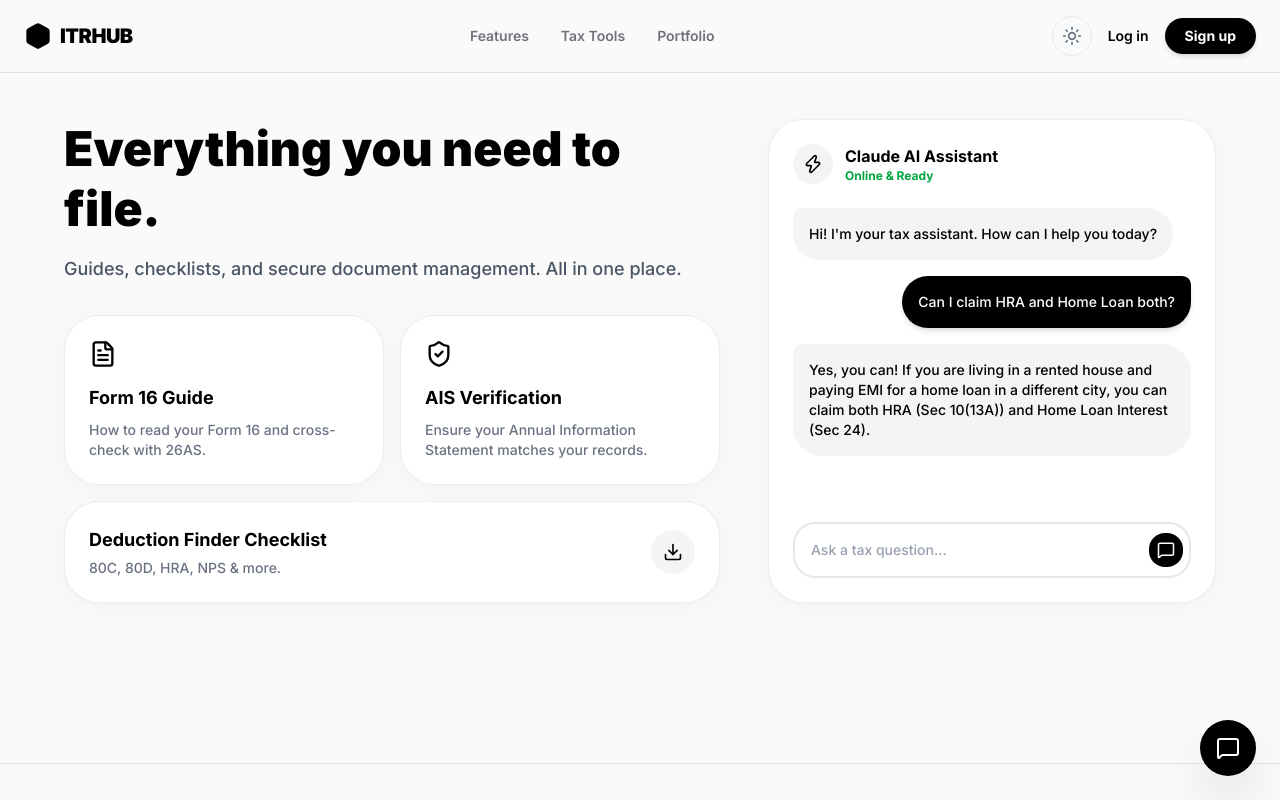
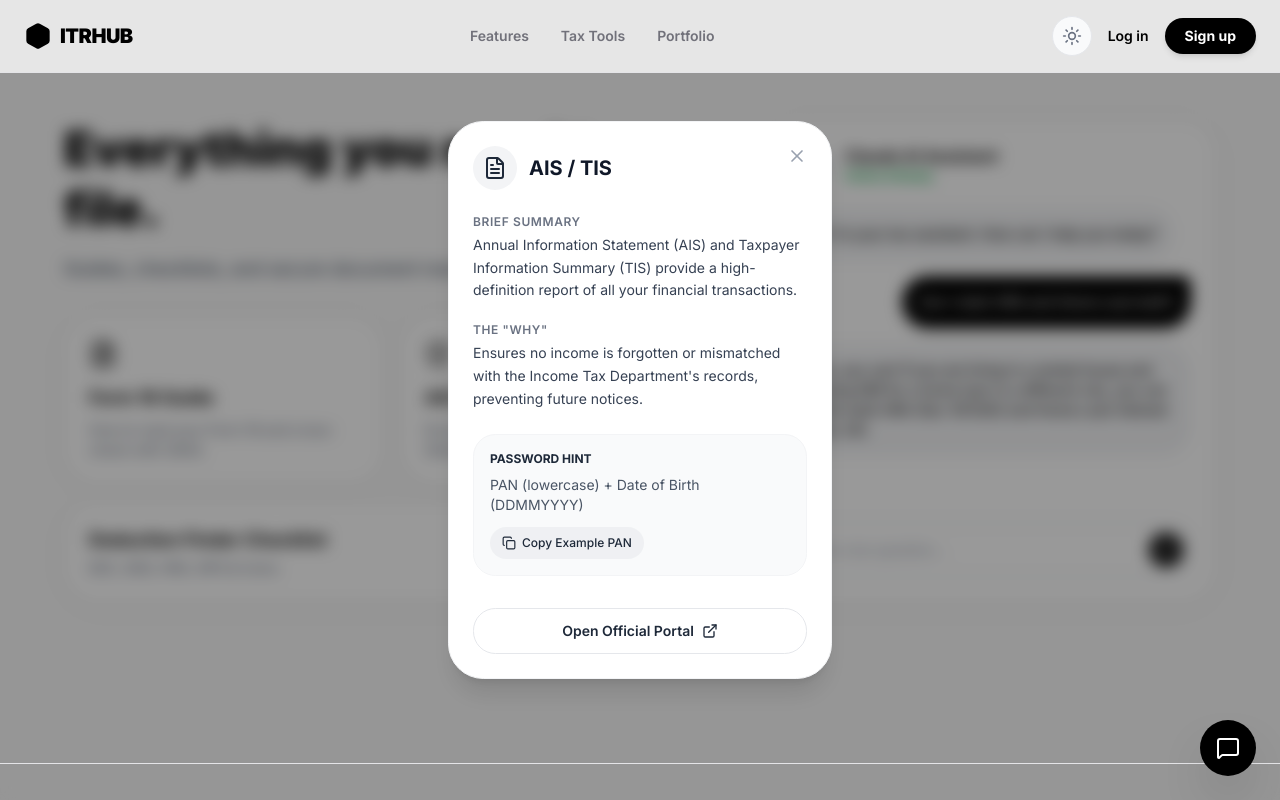
Before and after one commit to Vikas5426/ITRHUB, a Next.js app in the folder Frontend/: page / in a window 1280 px wide. Both pictures are taken after a click on the element 560 px from the left and 5456 px from the top of the page. Shown: the part 5056-5856 px from the top of the page. Built offline with nearby package versions, Linux system fonts and the light colour scheme.

Commit message:
feat: add tax calculator hook, resource overview component, and AIS/TIS modal UI

```diff
--- /dev/null
+++ b/Frontend/src/components/AisTisModal.tsx
@@ -0,0 +1,99 @@
+"use client";
+
+import React, { useState } from 'react';
+import { X, FileText, Copy, ExternalLink, Check } from 'lucide-react';
+
+interface AisTisModalProps {
+  isOpen: boolean;
+  onClose: () => void;
+}
+
+export function AisTisModal({ isOpen, onClose }: AisTisModalProps) {
+  const [copied, setCopied] = useState(false);
+
+  if (!isOpen) return null;
+
+  const handleCopy = () => {
+    navigator.clipboard.writeText("abcde1234f01011990");
+    setCopied(true);
+    setTimeout(() => setCopied(false), 2000);
+  };
+
+  return (
+    <div className="fixed inset-0 z-50 flex items-center justify-center bg-black/40 backdrop-blur-sm p-4 font-sans">
+      {/* Modal Container */}
+      <div className="bg-white dark:bg-zinc-900 rounded-3xl shadow-xl w-full max-w-[24rem] sm:max-w-sm overflow-hidden flex flex-col relative border border-gray-100 dark:border-zinc-800">
+
+        {/* Close Button */}
+        <button
+          onClick={onClose}
+          className="absolute top-5 right-5 text-gray-400 hover:text-gray-600 dark:hover:text-gray-300 transition-colors p-1 z-10"
+          aria-label="Close modal"
+        >
+          <X size={20} />
+        </button>
+
+        <div className="p-6">
+          {/* Header */}
+          <div className="flex items-center gap-3 mb-6">
+            <div className="bg-gray-100 dark:bg-zinc-800 p-2.5 rounded-2xl">
+              <FileText className="text-gray-800 dark:text-gray-200" size={24} />
+            </div>
+            <h2 className="text-xl font-bold text-gray-900 dark:text-white">AIS / TIS</h2>
+          </div>
+
+          {/* Section 1 */}
+          <div className="mb-5">
+            <h3 className="text-xs text-gray-500 dark:text-gray-400 uppercase tracking-wider font-semibold mb-1">
+              Brief Summary
+            </h3>
+            <p className="text-sm text-gray-700 dark:text-gray-300 leading-relaxed">
+              Annual Information Statement (AIS) and Taxpayer Information Summary (TIS) provide a high-definition report of all your financial transactions.
+            </p>
+          </div>
+
+          {/* Section 2 */}
+          <div className="mb-6">
+            <h3 className="text-xs text-gray-500 dark:text-gray-400 uppercase tracking-wider font-semibold mb-1">
+              The "Why"
+            </h3>
+            <p className="text-sm text-gray-700 dark:text-gray-300 leading-relaxed">
+              Ensures no income is forgotten or mismatched with the Income Tax Department's records, preventing future notices.
+            </p>
+          </div>
+
+          {/* Section 3 (Highlight Box) */}
+          <div className="bg-gray-50 dark:bg-zinc-800/50 rounded-xl border border-gray-100 dark:border-zinc-700/50 p-4 mt-4">
+            <h4 className="text-xs font-bold text-gray-800 dark:text-gray-200 uppercase mb-2">
+              Password Hint
+            </h4>
+            <p className="text-sm text-gray-600 dark:text-gray-400 mb-3">
+              PAN (lowercase) + Date of Birth (DDMMYYYY)
+            </p>
+            <button
+              onClick={handleCopy}
+              className="flex items-center gap-1.5 bg-gray-200/50 dark:bg-zinc-700/50 hover:bg-gray-200 dark:hover:bg-zinc-700 text-gray-800 dark:text-gray-200 rounded-lg px-3 py-2 text-xs font-medium transition-colors"
+            >
+              {copied ? <Check size={14} className="text-green-600 dark:text-green-400" /> : <Copy size={14} />}
+              {copied ? "Copied!" : "Copy Example PAN"}
+            </button>
+          </div>
+        </div>
+
+        {/* Footer Action */}
+        <div className="p-6 pt-0 mt-2">
+          <a
+            href="https://eportal.incometax.gov.in/"
+            target="_blank"
+            rel="noopener noreferrer"
+            className="w-full bg-white dark:bg-zinc-900 border border-gray-200 dark:border-zinc-700 hover:bg-gray-50 dark:hover:bg-zinc-800 rounded-xl py-3 flex items-center justify-center gap-2 text-sm font-semibold text-gray-800 dark:text-gray-200 transition-colors"
+          >
+            Open Official Portal
+            <ExternalLink size={16} />
+          </a>
+        </div>
+
+      </div>
+    </div>
+  );
+}
--- a/Frontend/src/components/FilingResources.tsx
+++ b/Frontend/src/components/FilingResources.tsx
@@ -1,9 +1,13 @@
 "use client";
 
+import { useState } from "react";
 import { motion } from "framer-motion";
 import { FileText, Download, MessageSquare, ShieldCheck, Zap } from "lucide-react";
+import { AisTisModal } from "./AisTisModal";
 
 export function FilingResources() {
+  const [isAisModalOpen, setIsAisModalOpen] = useState(false);
+
   return (
     <section className="py-20 px-6 lg:px-12 relative z-10">
       <div className="max-w-6xl mx-auto">
@@ -24,7 +28,10 @@ export function FilingResources() {
                 <h4 className="text-lg font-bold mb-2 text-black dark:text-white group-hover:text-black dark:group-hover:text-primary transition-colors">Form 16 Guide</h4>
                 <p className="text-sm text-gray-500 dark:text-gray-400 font-medium">How to read your Form 16 and cross-check with 26AS.</p>
               </div>
-              <div className="p-6 minimal-card hover:border-black/20 dark:hover:bg-white/5 transition-all cursor-pointer group">
+              <div
+                onClick={() => setIsAisModalOpen(true)}
+                className="p-6 minimal-card hover:border-black/20 dark:hover:bg-white/5 transition-all cursor-pointer group"
+              >
                 <ShieldCheck className="text-black dark:text-primary mb-4" size={28} />
                 <h4 className="text-lg font-bold mb-2 text-black dark:text-white group-hover:text-black dark:group-hover:text-primary transition-colors">AIS Verification</h4>
                 <p className="text-sm text-gray-500 dark:text-gray-400 font-medium">Ensure your Annual Information Statement matches your records.</p>
@@ -85,6 +92,11 @@ export function FilingResources() {
 
         </div>
       </div>
+
+      <AisTisModal
+        isOpen={isAisModalOpen}
+        onClose={() => setIsAisModalOpen(false)}
+      />
     </section>
   );
 }
--- a/Frontend/src/hooks/useTaxCalculator.ts
+++ b/Frontend/src/hooks/useTaxCalculator.ts
@@ -2,10 +2,9 @@ import { useMemo } from 'react';
 
 export function useTaxCalculator(grossIncome: number, deductions: number) {
   return useMemo(() => {
-    // Old Regime logic
     const calculateOldRegime = (income: number, ded: number) => {
       let taxable = Math.max(0, income - ded);
-      if (taxable <= 500000) return 0; // 87A rebate
+      if (taxable <= 500000) return 0;
 
       let tax = 0;
       if (taxable > 1000000) {
@@ -19,34 +18,36 @@ export function useTaxCalculator(grossIncome: number, deductions: number) {
       if (taxable > 250000) {
         tax += (taxable - 250000) * 0.05;
       }
-      return Math.round(tax * 1.04); // including 4% cess
+      return Math.round(tax * 1.04);
     };
 
-    // New Regime logic
     const calculateNewRegime = (income: number) => {
-      // Default 50k standard deduction for new regime
-      let taxable = Math.max(0, income - 50000);
-      if (taxable <= 700000) return 0; // 87A rebate
+      let taxable = Math.max(0, income - 75000);
+      if (taxable <= 1200000) return 0;
 
       let tax = 0;
-      if (taxable > 1500000) {
-        tax += (taxable - 1500000) * 0.3;
-        taxable = 1500000;
+      if (taxable > 2400000) {
+        tax += (taxable - 2400000) * 0.3;
+        taxable = 2400000;
+      }
+      if (taxable > 2000000) {
+        tax += (taxable - 2000000) * 0.25;
+        taxable = 2000000;
+      }
+      if (taxable > 1600000) {
+        tax += (taxable - 1600000) * 0.2;
+        taxable = 1600000;
       }
       if (taxable > 1200000) {
-        tax += (taxable - 1200000) * 0.2;
+        tax += (taxable - 1200000) * 0.15;
         taxable = 1200000;
       }
-      if (taxable > 900000) {
-        tax += (taxable - 900000) * 0.15;
-        taxable = 900000;
+      if (taxable > 800000) {
+        tax += (taxable - 800000) * 0.1;
+        taxable = 800000;
       }
-      if (taxable > 600000) {
-        tax += (taxable - 600000) * 0.1;
-        taxable = 600000;
-      }
-      if (taxable > 300000) {
-        tax += (taxable - 300000) * 0.05;
+      if (taxable > 400000) {
+        tax += (taxable - 400000) * 0.05;
       }
       return Math.round(tax * 1.04);
     };
```
